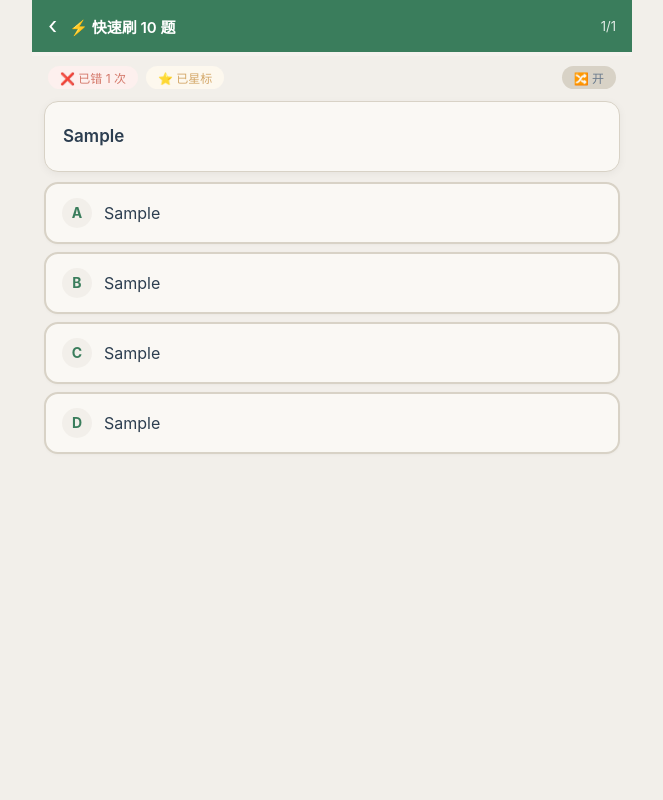
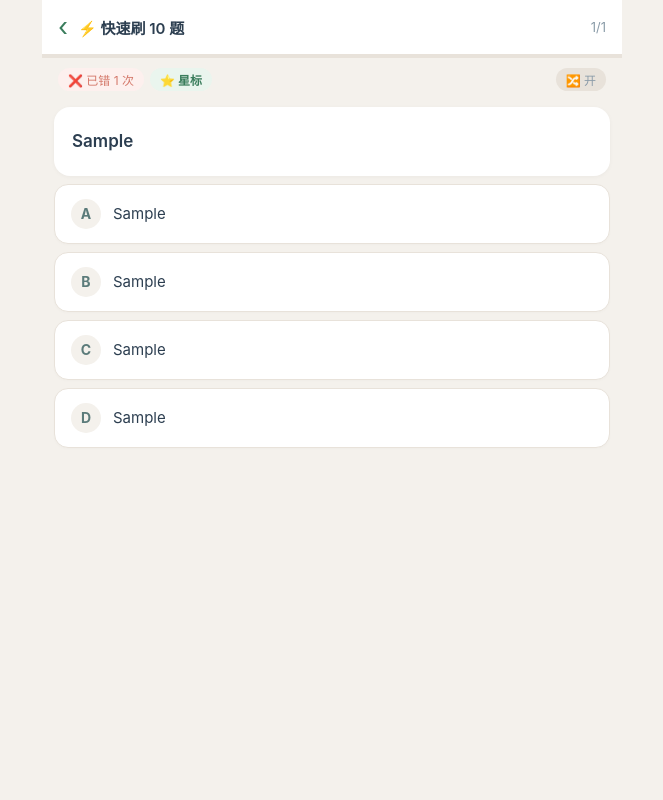
Before and after one commit to Yiqiu322/quiz-app, a Flask app: page /quick10 in a window 1280 px wide. Shown: the whole page, without its empty margins (308-971 px from the left). Run offline with Flask 3, Linux system fonts and the light colour scheme; tables that the repository leaves empty hold one stand-in row (values such as "Sample post").

Commit message:
Polish web UI: cleaner cards, softer colors, refined typography

```diff
--- a/templates/review.html
+++ b/templates/review.html
@@ -3,334 +3,229 @@
 <head>
 <meta charset="UTF-8">
 <meta name="viewport" content="width=device-width, initial-scale=1.0, maximum-scale=1.0, user-scalable=no">
-<title>{{ subject_name }} — 刷题</title>
+<title>{{ subject_name }}</title>
 <style>
-    :root {
-        --bg: #F2EFEA; --card: #FAF8F4; --border: #D8D2C6;
-        --text: #2C3E50; --muted: #6B7B8D;
-        --primary: #3A7D5C; --primary-light: #EDF7F0;
-        --success: #6AAF7B; --error: #D4786A; --error-bg: #FDF0EE;
-    }
-    * { margin: 0; padding: 0; box-sizing: border-box; }
-    body {
-        font-family: -apple-system, BlinkMacSystemFont, "Microsoft YaHei", sans-serif;
-        background: var(--bg); color: var(--text); min-height: 100vh;
-        -webkit-font-smoothing: antialiased;
-    }
+*{margin:0;padding:0;box-sizing:border-box}
+body{
+    font-family:-apple-system,BlinkMacSystemFont,"Microsoft YaHei",sans-serif;
+    background:#f4f1ec;color:#2c3e50;min-height:100vh
+}
+@media(min-width:768px){body{max-width:580px;margin:0 auto}}
 
-    /* ── Top Bar ── */
-    .topbar {
-        background: var(--primary); color: white; padding: 14px 16px;
-        display: flex; align-items: center; gap: 12px;
-        position: sticky; top: 0; z-index: 10;
-    }
-    .topbar a { color: white; text-decoration: none; font-size: 24px; line-height: 1; }
-    .topbar .title { flex: 1; font-size: 15px; font-weight: 600; }
-    .topbar .progress { font-size: 13px; opacity: 0.85; }
+/* Top bar */
+.top{
+    background:#fff;padding:14px 16px;display:flex;align-items:center;gap:10px;
+    position:sticky;top:0;z-index:10;border-bottom:1px solid #e8e2da
+}
+.top a{color:#3a7d5c;text-decoration:none;font-size:26px;line-height:1}
+.top .t{flex:1;font-size:15px;font-weight:600;color:#2c3e50}
+.top .p{font-size:13px;color:#8a9ba8}
 
-    /* ── Progress Bar ── */
-    .progress-bar-wrap { height: 4px; background: rgba(255,255,255,0.2); }
-    .progress-bar-fill { height: 100%; background: white; transition: width 0.3s; border-radius: 0 2px 2px 0; }
+/* Progress */
+.pbar{height:3px;background:#e8e2da}
+.pbar div{height:100%;background:#3a7d5c;transition:width .35s ease;border-radius:0 2px 2px 0}
 
-    /* ── Meta ── */
-    .meta-bar { display: flex; gap: 8px; padding: 10px 16px 0; flex-wrap: wrap; }
-    .badge { font-size: 12px; padding: 3px 12px; border-radius: 20px; background: var(--border); color: var(--muted); }
-    .badge-wrong { background: var(--error-bg); color: var(--error); }
-    .star-btn { font-size: 12px; padding: 3px 12px; border-radius: 20px; border: none;
-        cursor: pointer; background: var(--border); color: var(--muted); font-family: inherit; }
-    .star-btn.active { background: #FDF8EE; color: #D4A86A; }
+/* Meta */
+.meta{display:flex;gap:6px;padding:10px 16px 6px;flex-wrap:wrap;align-items:center}
+.meta .b{font-size:12px;padding:3px 10px;border-radius:20px;background:#e8e2da;color:#8a9ba8}
+.meta .bw{background:#fdf0ee;color:#d4786a}
+.meta button{
+    font-size:12px;padding:3px 10px;border-radius:20px;border:none;cursor:pointer;
+    font-family:inherit;background:#e8e2da;color:#8a9ba8;transition:all .12s
+}
+.meta button:active{transform:scale(.94)}
+.meta .on{background:#eaf5ee;color:#3a7d5c;font-weight:600}
 
-    /* ── Question Card ── */
-    .card { background: var(--card); border: 1px solid var(--border);
-        border-radius: 14px; margin: 12px 12px 0; padding: 20px 18px;
-        box-shadow: 0 2px 8px rgba(0,0,0,0.05); }
-    .stem { font-size: 17px; font-weight: 600; line-height: 1.7;
-        white-space: pre-wrap; word-break: break-word; }
-    .stem-img { max-width: 100%; height: auto; border-radius: 8px; margin-top: 10px; display: block; }
+/* Card */
+.card{
+    background:#fff;border-radius:16px;margin:10px 12px 0;padding:20px 18px;
+    box-shadow:0 1px 4px rgba(0,0,0,.04)
+}
+.stem{font-size:17px;font-weight:600;line-height:1.7;white-space:pre-wrap;word-break:break-word}
+.stem-img{max-width:100%;height:auto;border-radius:10px;margin-top:10px;display:block}
 
-    /* ── Options ── */
-    .options { margin: 10px 12px 0; display: flex; flex-direction: column; gap: 8px; }
-    .option-btn {
-        display: flex; align-items: center; gap: 12px; width: 100%;
-        background: var(--card); border: 2px solid var(--border);
-        border-radius: 14px; padding: 14px 16px; font-size: 16px;
-        text-align: left; color: var(--text); cursor: pointer;
-        transition: all 0.15s; font-family: inherit; line-height: 1.4;
-        box-shadow: 0 1px 3px rgba(0,0,0,0.03);
-    }
-    .option-btn:active { transform: scale(0.98); }
-    .option-btn .letter {
-        width: 30px; height: 30px; line-height: 30px; text-align: center;
-        border-radius: 50%; background: var(--bg); color: var(--primary);
-        font-weight: 700; font-size: 14px; flex-shrink: 0;
-        transition: all 0.15s;
-    }
-    .option-btn.selected { border-color: var(--primary); background: var(--primary-light); }
-    .option-btn.selected .letter { background: var(--primary); color: white; }
-    .option-btn.correct { border-color: var(--success); background: var(--primary-light); border-width: 2px; }
-    .option-btn.correct .letter { background: var(--success); color: white; }
-    .option-btn.wrong { border-color: var(--error); background: var(--error-bg); border-width: 2px; }
-    .option-btn.wrong .letter { background: var(--error); color: white; }
+/* Options */
+.opts{margin:8px 12px 0;display:flex;flex-direction:column;gap:8px}
+.opt{
+    display:flex;align-items:center;gap:12px;width:100%;
+    background:#fff;border:1.5px solid #e8e2da;border-radius:14px;
+    padding:14px 16px;font-size:15px;text-align:left;color:#2c3e50;
+    cursor:pointer;transition:all .12s;font-family:inherit;line-height:1.4;
+    box-shadow:0 1px 3px rgba(0,0,0,.02)
+}
+.opt:active{transform:scale(.97)}
+.opt .l{
+    width:30px;height:30px;line-height:30px;text-align:center;
+    border-radius:50%;background:#f4f1ec;color:#5b7b7a;
+    font-weight:700;font-size:14px;flex-shrink:0;transition:all .12s
+}
+.opt.sel{border-color:#3a7d5c;background:#f6fbf8}
+.opt.sel .l{background:#3a7d5c;color:#fff}
+.opt.c{border-color:#6dbf8a;background:#f2faf5}
+.opt.c .l{background:#6dbf8a;color:#fff}
+.opt.e{border-color:#d99587;background:#fcf4f2}
+.opt.e .l{background:#d99587;color:#fff}
 
-    /* ── Feedback ── */
-    .feedback { margin: 8px 12px 0; padding: 14px 16px; border-radius: 12px;
-        font-size: 16px; font-weight: 700; text-align: center; display: none; }
-    .feedback.show { display: block; animation: fadeIn 0.2s; }
-    .feedback.correct { background: var(--primary-light); color: var(--primary); }
-    .feedback.wrong { background: var(--error-bg); color: var(--error); }
-    .feedback .detail { font-size: 13px; font-weight: normal; margin-top: 4px; opacity: 0.8; }
+/* Feedback */
+.fb{
+    margin:8px 12px 0;padding:14px 16px;border-radius:14px;
+    font-size:15px;font-weight:700;text-align:center;display:none
+}
+.fb.s{display:block;animation:in .2s}
+.fb.ok{background:#f2faf5;color:#3a7d5c}
+.fb.no{background:#fcf4f2;color:#d4786a}
+.fb .d{font-size:13px;font-weight:400;margin-top:4px;opacity:.75}
 
-    /* ── Next Button ── */
-    .next-wrap { margin: 12px 12px 24px; }
-    .next-btn {
-        width: 100%; background: var(--primary); color: white;
-        border: none; border-radius: 14px; padding: 16px;
-        font-size: 17px; font-weight: 700; cursor: pointer;
-        transition: all 0.15s; font-family: inherit; display: none;
-        box-shadow: 0 2px 8px rgba(58,125,92,0.3);
-    }
-    .next-btn.show { display: block; animation: fadeIn 0.2s; }
-    .next-btn:active { transform: scale(0.97); }
+/* Next */
+.nw{margin:10px 12px 24px}
+.nx{
+    width:100%;background:#3a7d5c;color:#fff;border:none;border-radius:14px;
+    padding:16px;font-size:16px;font-weight:700;cursor:pointer;
+    transition:all .12s;font-family:inherit;display:none;
+    box-shadow:0 2px 8px rgba(58,125,92,.25)
+}
+.nx.s{display:block;animation:in .2s}
+.nx:active{transform:scale(.96)}
 
-    /* ── Completion ── */
-    .completion { text-align: center; padding: 32px 16px; }
-    .completion .emoji { font-size: 56px; margin-bottom: 8px; }
-    .completion h2 { font-size: 24px; color: var(--primary); margin-bottom: 16px; }
-    .completion .result-grid { display: flex; gap: 10px; justify-content: center; margin-bottom: 20px; }
-    .completion .result-item {
-        background: var(--card); border: 1px solid var(--border);
-        border-radius: 12px; padding: 14px 18px; min-width: 80px;
-    }
-    .completion .result-item .num { font-size: 28px; font-weight: 800; }
-    .completion .result-item .lbl { font-size: 11px; color: var(--muted); margin-top: 2px; }
-    .completion .result-item .num.green { color: var(--success); }
-    .completion .result-item .num.red { color: var(--error); }
-    .completion .result-item .num.orange { color: #D4A86A; }
-    .completion .back-btn {
-        display: inline-block; background: var(--primary); color: white;
-        padding: 14px 40px; border-radius: 14px; text-decoration: none;
-        font-size: 16px; font-weight: 600; margin-top: 8px;
-    }
+/* Completion */
+.done{text-align:center;padding:24px 12px}
+.done .e{font-size:56px;margin-bottom:6px}
+.done h2{font-size:24px;color:#3a7d5c;margin-bottom:18px}
+.done .g{display:flex;gap:10px;justify-content:center;margin-bottom:20px}
+.done .g>div{
+    background:#fff;border-radius:14px;padding:14px 20px;min-width:76px;
+    box-shadow:0 1px 4px rgba(0,0,0,.04)
+}
+.done .g .n{font-size:28px;font-weight:800}
+.done .g .l{font-size:11px;color:#8a9ba8;margin-top:2px}
+.done .g .g2{color:#6dbf8a}.done .g .r{color:#d99587}.done .g .o{color:#c8904a}
+.done .bk{
+    display:inline-block;background:#3a7d5c;color:#fff;padding:14px 44px;
+    border-radius:14px;text-decoration:none;font-size:15px;font-weight:600;
+    box-shadow:0 2px 8px rgba(58,125,92,.25)
+}
 
-    /* ── Empty ── */
-    .empty-state { text-align: center; padding: 60px 20px; color: var(--muted); }
-    .empty-state .icon { font-size: 48px; margin-bottom: 12px; }
-    .empty-state p { font-size: 15px; margin-bottom: 20px; }
-    .back-btn { display: inline-block; background: var(--primary); color: white;
-        padding: 12px 32px; border-radius: 12px; text-decoration: none; font-size: 15px; }
+.empty{text-align:center;padding:60px 20px;color:#8a9ba8}
+.empty .e{font-size:48px;margin-bottom:12px}
+.empty p{font-size:14px;margin-bottom:20px}
+.bk{display:inline-block;background:#3a7d5c;color:#fff;padding:12px 32px;border-radius:12px;text-decoration:none;font-size:14px}
 
-    @keyframes fadeIn { from { opacity: 0; transform: translateY(8px); } to { opacity: 1; transform: translateY(0); } }
-
-    @media (min-width: 768px) { body { max-width: 600px; margin: 0 auto; } }
+@keyframes in{from{opacity:0;transform:translateY(6px)}to{opacity:1;transform:translateY(0)}}
 </style>
 </head>
 <body>
 
-<div class="topbar">
-    <a href="/" id="backLink">‹</a>
-    <span class="title">{{ subject_name }}</span>
-    <span class="progress" id="progressText">0/0</span>
+<div class="top">
+    <a href="/" id="bl">‹</a>
+    <span class="t">{{ subject_name }}</span>
+    <span class="p" id="pt">0/0</span>
 </div>
-<div class="progress-bar-wrap"><div class="progress-bar-fill" id="progressBar" style="width:0%"></div></div>
+<div class="pbar"><div id="pb" style="width:0%"></div></div>
 
 {% if msg %}
-<div class="empty-state">
-    <div class="icon">📭</div>
-    <p>{{ msg }}</p>
-    <a href="/" class="back-btn">← 返回首页</a>
-</div>
+<div class="empty"><div class="e">📭</div><p>{{ msg }}</p><a href="/" class="bk">← 返回</a></div>
 {% else %}
 
-<div class="meta-bar" id="metaBar">
-    <span class="badge" id="wrongBadge"></span>
-    <button class="star-btn" id="starBtn" onclick="toggleStar()">☆ 星标</button>
-    <button class="star-btn" id="shuffleBtn" onclick="toggleShuffle()" style="margin-left:auto;">
-        🔀 <span id="shuffleLabel">开</span>
-    </button>
+<div class="meta" id="meta">
+    <span class="b" id="wb"></span>
+    <button id="sb" onclick="ts()">☆ 星标</button>
+    <button id="sfb" onclick="tsf()" style="margin-left:auto;">🔀 开</button>
 </div>
 
-<div class="card" id="questionCard">
-    <div class="stem" id="stemText"></div>
-    <div id="stemImages"></div>
+<div class="card" id="qc">
+    <div class="stem" id="st"></div>
+    <div id="si"></div>
 </div>
 
-<div class="options" id="optionsContainer"></div>
-
-<div class="feedback" id="feedback"></div>
-
-<div class="next-wrap">
-    <button class="next-btn" id="nextBtn" onclick="nextQuestion()">⏭ 下一题 →</button>
-</div>
+<div class="opts" id="oc"></div>
+<div class="fb" id="fb"></div>
+<div class="nw"><button class="nx" id="nb" onclick="nq()">⏭ 下一题</button></div>
 
 <script>
-const questions = {{ questions_json | tojson | safe }};
-let idx = 0, answered = false, correct = 0, total = 0;
-let mapping = [];
-let shuffleOn = true;
+const qs = {{ questions_json | tojson | safe }};
+let idx=0, ans=false, ok=0, tot=0, map=[], shf=true;
 
-function toggleShuffle() {
-    shuffleOn = !shuffleOn;
-    document.getElementById('shuffleLabel').textContent = shuffleOn ? '开' : '关';
+function tsf(){shf=!shf;document.getElementById('sfb').textContent='🔀 '+(shf?'开':'关')}
+function ts(){
+    const q=qs[idx];if(!q)return
+    fetch('/api/toggle_star',{method:'POST',headers:{'Content-Type':'application/json'},body:JSON.stringify({question_id:q.id})})
+    .then(r=>r.json()).then(d=>{q.starred=d.starred
+        const b=document.getElementById('sb')
+        b.textContent=d.starred?'⭐ 星标':'☆ 星标'
+        b.className=d.starred?'on':''
+    }).catch(()=>{})
 }
 
-function showQuestion(index) {
-    if (index >= questions.length) { showCompletion(); return; }
-    idx = index; answered = false;
-    const q = questions[index];
+function sq(i){
+    if(i>=qs.length){done();return}
+    idx=i;ans=false;const q=qs[i]
+    document.getElementById('pt').textContent=(i+1)+'/'+qs.length
+    document.getElementById('pb').style.width=((i/qs.length)*100)+'%'
+    document.getElementById('st').textContent=q.stem
+    document.getElementById('si').innerHTML=''
 
-    document.getElementById('progressText').textContent = `${index+1}/${questions.length}`;
-    document.getElementById('progressBar').style.width = `${((index)/questions.length)*100}%`;
+    const wb=document.getElementById('wb')
+    wb.textContent=q.wrong_count>0?'❌ 已错 '+q.wrong_count+' 次':''
+    wb.className=q.wrong_count>0?'b bw':'b'
 
-    // Stem
-    document.getElementById('stemText').textContent = q.stem;
-    document.getElementById('stemImages').innerHTML = '';
+    const sb=document.getElementById('sb')
+    sb.textContent=q.starred?'⭐ 星标':'☆ 星标'
+    sb.className=q.starred?'on':''
 
-    // Wrong badge
-    const wb = document.getElementById('wrongBadge');
-    wb.textContent = q.wrong_count > 0 ? `❌ 已错 ${q.wrong_count} 次` : '';
-    wb.className = q.wrong_count > 0 ? 'badge badge-wrong' : 'badge';
-
-    // Star
-    const sb = document.getElementById('starBtn');
-    sb.textContent = q.starred ? '⭐ 已星标' : '☆ 星标';
-    sb.className = q.starred ? 'star-btn active' : 'star-btn';
-
-    // Options
-    const opts = Object.entries(q.options);
-    if (shuffleOn) {
-        for (let i = opts.length - 1; i > 0; i--) {
-            let j = Math.floor(Math.random() * (i + 1));
-            [opts[i], opts[j]] = [opts[j], opts[i]];
-        }
-    }
-
-    mapping = [];
-    const container = document.getElementById('optionsContainer');
-    container.innerHTML = '';
-    const letters = ['A','B','C','D'];
-
-    opts.forEach(([orig, text], i) => {
-        const dl = letters[i];
-        mapping.push([dl, orig]);
-        const btn = document.createElement('button');
-        btn.className = 'option-btn';
-        btn.innerHTML = `<span class="letter">${dl}</span><span>${text}</span>`;
-        btn.dataset.display = dl;
-        btn.onclick = () => selectOption(dl);
-        container.appendChild(btn);
-    });
-
-    document.getElementById('feedback').className = 'feedback';
-    document.getElementById('feedback').style.display = 'none';
-    document.getElementById('nextBtn').className = 'next-btn';
+    let opts=Object.entries(q.options)
+    if(shf){for(let i=opts.length-1;i>0;i--){let j=Math.random()*(i+1)|0;[opts[i],opts[j]]=[opts[j],opts[i]]}}
+    map=[]
+    const oc=document.getElementById('oc');oc.innerHTML=''
+    const ls='ABCD'
+    opts.forEach(([orig,text],i)=>{
+        const dl=ls[i];map.push([dl,orig])
+        const b=document.createElement('button')
+        b.className='opt';b.innerHTML='<span class="l">'+dl+'</span><span>'+text+'</span>'
+        b.dataset.d=dl;b.onclick=()=>so(dl);oc.appendChild(b)
+    })
+    document.getElementById('fb').className='fb';document.getElementById('fb').style.display='none'
+    document.getElementById('nb').className='nx'
 }
 
-function selectOption(dl) {
-    if (answered) return;
-    answered = true;
-    const q = questions[idx];
-
-    // Map display → original
-    let orig = dl;
-    for (const [d, o] of mapping) { if (d === dl) { orig = o; break; } }
-
-    document.querySelectorAll('.option-btn').forEach(b => b.disabled = true);
-
-    // Submit
-    fetch('/api/submit', {
-        method: 'POST',
-        headers: {'Content-Type': 'application/json'},
-        body: JSON.stringify({question_id: q.id, answer: orig})
-    })
-    .then(r => r.json())
-    .then(res => {
-        total++;
-        if (res.correct) correct++;
-
-        // Color buttons
-        document.querySelectorAll('.option-btn').forEach(btn => {
-            let o = btn.dataset.display;
-            for (const [d, k] of mapping) { if (d === o) { o = k; break; } }
-            if (o === res.correct_answer) btn.classList.add('correct');
-            if (btn.dataset.display === dl && !res.correct) btn.classList.add('wrong');
-        });
-
-        // Feedback
-        const fb = document.getElementById('feedback');
-        if (res.correct) {
-            fb.className = 'feedback correct show';
-            fb.innerHTML = '✅ 回答正确！';
-        } else {
-            fb.className = 'feedback wrong show';
-            fb.innerHTML = `❌ 回答错误<br><span class="detail">正确答案：${res.correct_answer}. ${res.correct_text}</span>`;
-        }
-        if (res.wrong_count > 0) {
-            fb.innerHTML += `<span class="detail">（已错 ${res.wrong_count} 次）</span>`;
-        }
-
-        // Next button
-        const nb = document.getElementById('nextBtn');
-        nb.className = 'next-btn show';
-        nb.textContent = idx >= questions.length - 1 ? '📊 查看成绩' : '⏭ 下一题 →';
-    })
-    .catch(() => { answered = false; alert('提交失败，请重试'); });
+function so(dl){
+    if(ans)return;ans=true;const q=qs[idx]
+    let orig=dl;for(const[d,o]of map){if(d===dl){orig=o;break}}
+    document.querySelectorAll('.opt').forEach(b=>b.disabled=true)
+    fetch('/api/submit',{method:'POST',headers:{'Content-Type':'application/json'},body:JSON.stringify({question_id:q.id,answer:orig})})
+    .then(r=>r.json()).then(res=>{
+        tot++;if(res.correct)ok++
+        document.querySelectorAll('.opt').forEach(b=>{
+            let o=b.dataset.d;for(const[d,k]of map){if(d===o){o=k;break}}
+            if(o===res.correct_answer)b.classList.add('c')
+            if(b.dataset.d===dl&&!res.correct)b.classList.add('e')
+        })
+        const fb=document.getElementById('fb')
+        if(res.correct){fb.className='fb s ok';fb.innerHTML='✅ 正确'}
+        else{fb.className='fb s no';fb.innerHTML='❌ 错误<br><span class="d">正确答案：'+res.correct_answer+'. '+res.correct_text+'</span>'}
+        if(res.wrong_count>0)fb.innerHTML+='<span class="d">（已错 '+res.wrong_count+' 次）</span>'
+        const nb=document.getElementById('nb')
+        nb.className='nx s';nb.textContent=idx>=qs.length-1?'📊 看成绩':'⏭ 下一题'
+    }).catch(()=>{ans=false;alert('提交失败，请重试')})
 }
 
-function nextQuestion() {
-    if (idx + 1 >= questions.length) { showCompletion(); }
-    else { showQuestion(idx + 1); }
+function nq(){if(idx+1>=qs.length)done();else sq(idx+1)}
+
+function done(){
+    const p=tot>0?Math.round(ok/tot*100):0,w=tot-ok
+    document.getElementById('pb').style.width='100%'
+    document.getElementById('qc').innerHTML='<div class="done"><div class="e">🎉</div><h2>完成！</h2><div class="g"><div><div class="n g2">'+ok+'</div><div class="l">✅ 正确</div></div><div><div class="n r">'+w+'</div><div class="l">❌ 错误</div></div><div><div class="n o">'+p+'%</div><div class="l">🎯 正确率</div></div></div><a href="/" class="bk">← 返回首页</a></div>'
+    document.getElementById('oc').innerHTML='';document.getElementById('fb').style.display='none'
+    document.getElementById('nb').className='nx';document.getElementById('meta').innerHTML=''
+    document.getElementById('pt').textContent='已完成';document.getElementById('bl').innerHTML='‹ 返回'
 }
 
-function showCompletion() {
-    const pct = total > 0 ? Math.round(correct / total * 100) : 0;
-    const wrong = total - correct;
-    document.getElementById('progressBar').style.width = '100%';
-    document.getElementById('questionCard').innerHTML = `
-        <div class="completion">
-            <div class="emoji">🎉</div>
-            <h2>刷题完成！</h2>
-            <div class="result-grid">
-                <div class="result-item"><div class="num green">${correct}</div><div class="lbl">✅ 正确</div></div>
-                <div class="result-item"><div class="num red">${wrong}</div><div class="lbl">❌ 错误</div></div>
-                <div class="result-item"><div class="num orange">${pct}%</div><div class="lbl">🎯 正确率</div></div>
-            </div>
-            <a href="/" class="back-btn">← 返回首页</a>
-        </div>
-    `;
-    document.getElementById('optionsContainer').innerHTML = '';
-    document.getElementById('feedback').style.display = 'none';
-    document.getElementById('nextBtn').className = 'next-btn';
-    document.getElementById('metaBar').innerHTML = '';
-    document.getElementById('progressText').textContent = '已完成';
-    document.getElementById('backLink').innerHTML = '‹ 返回';
-}
+document.addEventListener('keydown',e=>{
+    const k=e.key.toUpperCase(),btns=document.querySelectorAll('.opt'),m={A:0,B:1,C:2,D:3}
+    if(k in m&&btns[m[k]]&&!btns[m[k]].disabled)btns[m[k]].click()
+    if(['ENTER','ARROWRIGHT',' '].includes(k)){const nb=document.getElementById('nb');if(nb.className.includes('s'))nb.click()}
+})
 
-function toggleStar() {
-    const q = questions[idx]; if (!q) return;
-    fetch('/api/toggle_star', {
-        method: 'POST', headers: {'Content-Type': 'application/json'},
-        body: JSON.stringify({question_id: q.id})
-    }).then(r => r.json()).then(d => {
-        q.starred = d.starred;
-        const sb = document.getElementById('starBtn');
-        sb.textContent = d.starred ? '⭐ 已星标' : '☆ 星标';
-        sb.className = d.starred ? 'star-btn active' : 'star-btn';
-    }).catch(() => {});
-}
-
-// Keyboard shortcuts
-document.addEventListener('keydown', e => {
-    const k = e.key.toUpperCase();
-    const btns = document.querySelectorAll('.option-btn');
-    const map = {A:0,B:1,C:2,D:3};
-    if (k in map && btns[map[k]] && !btns[map[k]].disabled) btns[map[k]].click();
-    if (['ENTER','ARROWRIGHT',' '].includes(k)) {
-        const nb = document.getElementById('nextBtn');
-        if (nb.className.includes('show')) nb.click();
-    }
-});
-
-showQuestion(0);
+sq(0)
 </script>
 {% endif %}
 </body>
```
Also changed, not shown: templates/index.html (+87 -124 lines).
